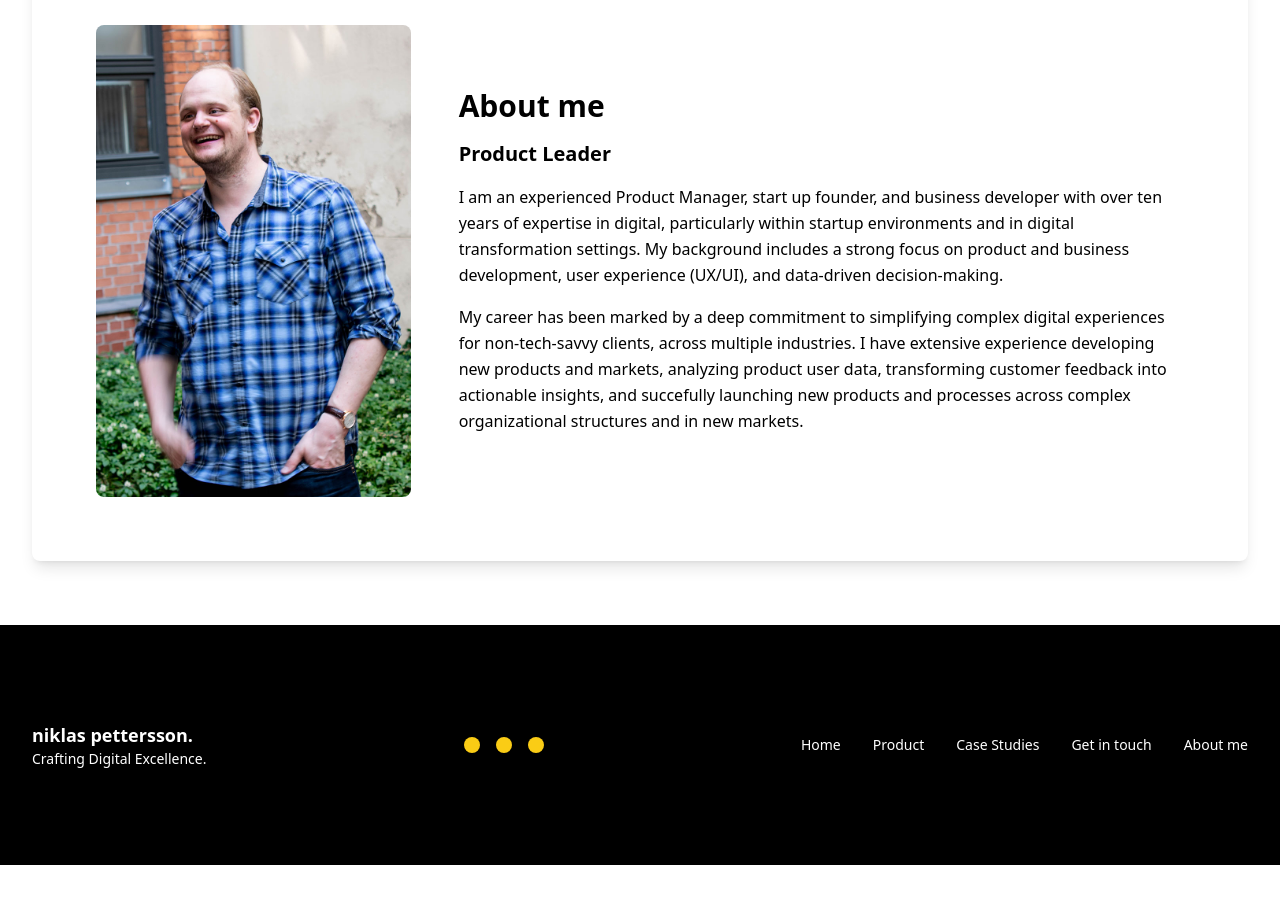
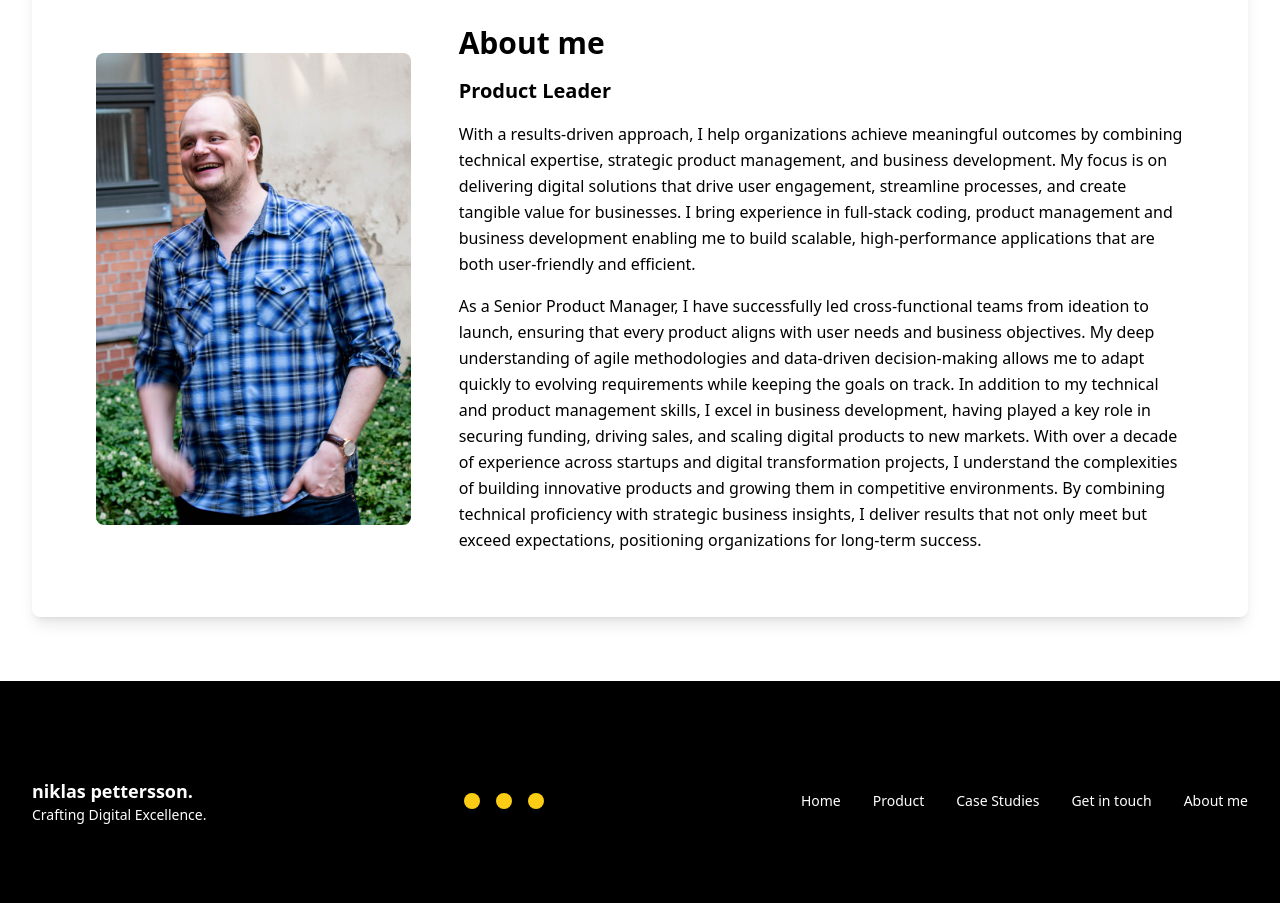
Before and after one commit to Nikla6Petter66on/react-iafe2024, a React (Create React App) app in the folder my-landing-page/: page / in a window 1280 px wide. Shown: the part 3120-4023 px from the top of the page. Before the commit the page ends 3985 px from the top, so only its background shows below. Built offline with nearby package versions, Linux system fonts and the light colour scheme.

Commit message:
homepage.js content update

```diff
--- a/my-landing-page/src/components/Homepage.js
+++ b/my-landing-page/src/components/Homepage.js
@@ -138,15 +138,14 @@ const Homepage = () => {
               <h2 className="text-3xl font-bold mb-4">About me</h2>
               <h3 className="text-xl font-semibold mb-4">Product Leader</h3>
               <p className="text-base leading-relaxed">
-                I am an experienced Product Manager, start up founder, and business developer with over ten years of
-                expertise in digital, particularly within startup environments and in digital transformation settings.
-                My background includes a strong focus on product and business development, user experience (UX/UI), and data-driven
-                decision-making.
+              With a results-driven approach, I help organizations achieve meaningful outcomes by combining technical expertise, strategic product management, and business development. My focus is on delivering digital solutions that drive user engagement, streamline processes, and create tangible value for businesses. I bring experience in full-stack coding, product management and business development enabling me to build scalable, high-performance applications that are both user-friendly and efficient.
               </p>
               <p className="text-base leading-relaxed mt-4">
-                My career has been marked by a deep commitment to simplifying complex digital experiences for
-                non-tech-savvy clients, across multiple industries. I have extensive experience developing new products and markets, analyzing product user data,
-                transforming customer feedback into actionable insights, and succefully launching new products and processes across complex organizational structures and in new markets.
+As a Senior Product Manager, I have successfully led cross-functional teams from ideation to launch, ensuring that every product aligns with user needs and business objectives. My deep understanding of agile methodologies and data-driven decision-making allows me to adapt quickly to evolving requirements while keeping the goals on track.
+
+In addition to my technical and product management skills, I excel in business development, having played a key role in securing funding, driving sales, and scaling digital products to new markets. With over a decade of experience across startups and digital transformation projects, I understand the complexities of building innovative products and growing them in competitive environments.
+
+By combining technical proficiency with strategic business insights, I deliver results that not only meet but exceed expectations, positioning organizations for long-term success.
               </p>
             </div>
           </div>
```
